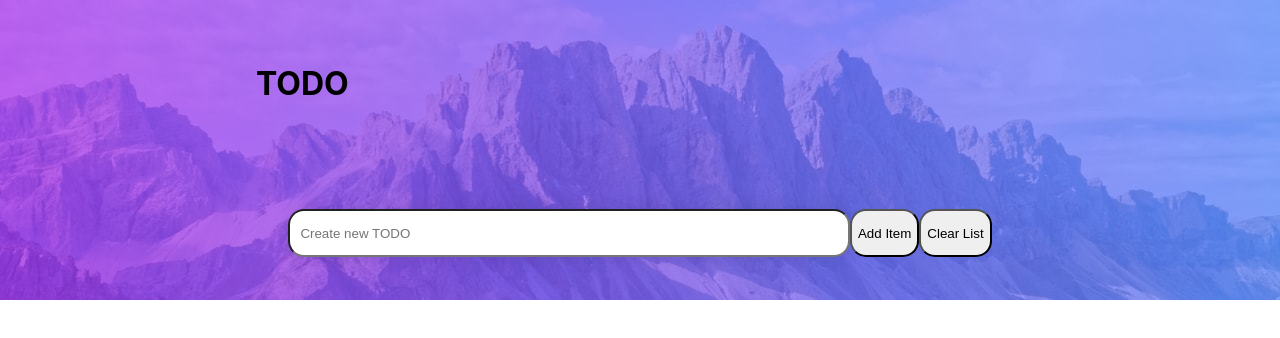
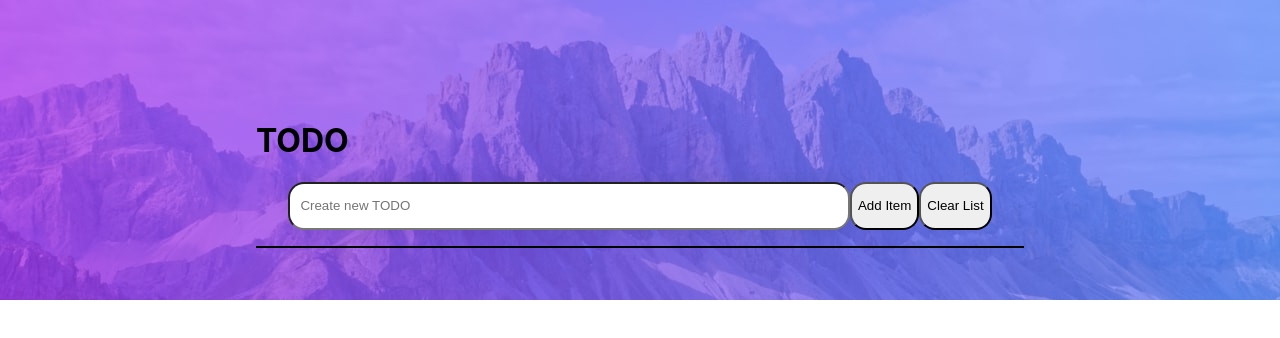
Before and after one commit to BrettAGobel/front-end-mentor-todo, a React (Create React App) app: page / in a window 1280 px wide. Shown: the top 338 px of the page. Built offline with nearby package versions, Linux system fonts and the light colour scheme.

Commit message:
almost there to apply sequential Id's to each new lisitem checkbox

```diff
--- a/src/App.js
+++ b/src/App.js
@@ -13,15 +13,22 @@ import Todoitem from "./components/Todoitem";
 function App() {
 
 
-    let listItem = document.getElementsByClassName('container')
 
-    const [todos, setTodos] = useState([])
+
+    const [todos, setTodos] = useState({id: [], listItems: []})
     const addTask = (text) => {
+
         if (text === "") {
-            return
-        } else {let copy = [...todos]
-            copy.push(text)
-            setTodos(copy)}
+        return
+        } else {
+            let copyItems = [...todos.listItems]
+            let idIncrement = [...todos.id]
+            copyItems.push(text)
+            idIncrement.push(copyItems.length -1)
+            setTodos({id: idIncrement, listItems: copyItems})
+        }
+
+
 
 
 
@@ -39,14 +46,15 @@ function App() {
       <div className='container'>
 
     <div className='main'>
+    </div>
+    <div className='tester'>
+          <h1>TODO</h1>
+          <Createitem addTask={addTask} clearTask={clearTask}/>
+          <div className='list-container'>
 
-        <div className='list-container'>
-            <h1>TODO</h1>
-            <Createitem addTask={addTask} clearTask={clearTask}/>
-            <Itemlist todos={todos}/>
-        </div>
-
-    </div>
+              <Itemlist todos={todos}/>
+          </div>
+          </div>
       </div>
   );
 }
--- a/src/components/Createitem.js
+++ b/src/components/Createitem.js
@@ -20,7 +20,7 @@ const handleSubmit = (e) => {
 
     return (
         <div>
-            <form className='item-container' onSubmit={handleSubmit}>
+            <form className='search-container' onSubmit={handleSubmit}>
             <input type='text' placeholder='Create new TODO' name='text' value={text} onChange={ e => setText(e.target.value)} />
                 <input type='submit' value='Add Item' onSubmit={handleSubmit}/>
                 <input type='submit' value='Clear List' onClick={handleClear}/>
--- a/src/components/Itemlist.js
+++ b/src/components/Itemlist.js
@@ -5,8 +5,9 @@ import Todoitem from "./Todoitem";
 const Itemlist = ({todos}) => {
     return (
 
-        todos.map(todo => (
-            <Todoitem todo={todo}/>
+        todos.listItems.map(todo => (
+            <Todoitem todo={todo} todos={todos}/>
+
         ))
     )
 }
--- a/src/components/Todoitem.js
+++ b/src/components/Todoitem.js
@@ -1,14 +1,31 @@
-import React from 'react'
+import React, {useState} from 'react'
 
 
 
-const Todoitem = ({todo}) => {
+const Todoitem = ({todo, todos}) => {
+
+
+    // const [inputId, setInputId] = useState({item: todos, id: 0})
+
+
+// let idCalc = (todos) => {
+//     if (todos.id === 0) {
+//         return todos.id
+//     } else return todos.id - 1
+// }
+
+
+
     return (
         <div className='item'>
 
+            <div className='checkbox-wrapper'>
+                <input type='checkbox' name='task-complete' id={ 1} />
+                <label htmlFor='custom-checkbox'></label>
+                {/*<span></span>*/}
 
-            <label><input type='checkbox' name='task-complete' checked='false'/><span className='custom-checkbox'></span> </label>
-            <span>{todo}</span>
+            </div>
+            <span className='todo-text'>{todo}</span>
         </div>
 
     )
--- a/src/styles.css
+++ b/src/styles.css
@@ -5,6 +5,7 @@
 
 @media screen and (min-width: 580px) {
     .main {
+        z-index: -1;
     display: flex;
         flex-wrap: nowrap;
     min-height: 300px;
@@ -37,21 +38,17 @@
 }
 
 .list-container {
-    display: flex;
-    flex-direction: column;
-    justify-content: space-around;
-    width: 100%;
-    /*justify-content: center;*/
-    /*align-items: center;*/
-    margin: 0 20%;
+    margin-top: 1rem;
+    border: black solid 1px;
+
 }
 
 
-.item-container {
+.search-container {
     flex-wrap: wrap;
     display: flex;
     justify-content: center;
-    min-width: 100%;
+    /*min-width: 100%;*/
     height: 3rem;
     border-radius: 1rem;
 }
@@ -62,16 +59,19 @@
 .item {
 
 
-    margin: 1rem 0;
+
     box-sizing: border-box;
-    display: flex;
+    display: grid;
+    grid-template-columns: 10% 90%;
     align-items: center;
+
+    /*align-items: center;*/
     padding: 0 0 0 20px;
-    background-color: lightblue;
+    background-color: darkgray;
     min-width: 0;
     height: 3rem;
-    border: black 1px;
-    border-radius: 1rem;
+    border-top: white 1px solid;
+
 }
 
 input[type=submit] {
@@ -109,8 +109,88 @@ input[type=submit]:hover {
     100% {background-color: darkgrey}
 }
 
+
+
+
+
+
+.tester {
+    display: flex;
+    flex-direction: column;
+    position: relative;
+    top: -200px;
+    margin: 0 20%;
+
+
+}
+
+.todo-text {
+    grid-column-start: 2;
+
+    color: red;
+}
+
+label {
+    justify-self: center;
+
+}
+
+.checkbox-wrapper {
+    justify-self: center;
+    align-self: center;
+    position: relative;
+}
+
+
 input[type=checkbox] {
+    z-index: 1;
+    opacity: 1;
+    cursor: pointer;
+    height: 2rem;
+    width: 2rem;
+
+}
+
+
+.checkbox-wrapper label:before {
+    z-index: 0;
+    content: "";
+    height: 2rem;
+    width: 2rem;
+    position: absolute;
+    border: 2px solid red;
+    border-radius: 50%;
+    top: 0;
+    left: 0;
+    /*cursor: pointer;*/
+
+}
+
+.checkbox-wrapper label:after {
+    z-index: 0;
+    content: "";
+    height: 1.5rem;
+    width: 1.5rem;
+    position: absolute;
+    background-color: blue;
+    border-radius: 50%;
+    top: 15%;
+    left: 15%;
+    /*cursor: pointer;*/
     opacity: 0;
-    position: absolute;
-    cursor: pointer;
 }
+
+
+.todo-text {
+    margin-left: 10%;
+}
+
+.checkbox-wrapper input:checked + span:after {
+    opacity: 1;
+}
+
+/*.checkbox-wrapper label {*/
+/*    height: 10px;*/
+/*    width: 10px;*/
+/*    background-color: blue;*/
+/*}*/
```
Also changed, not shown: src/images/icon-check.svg.
